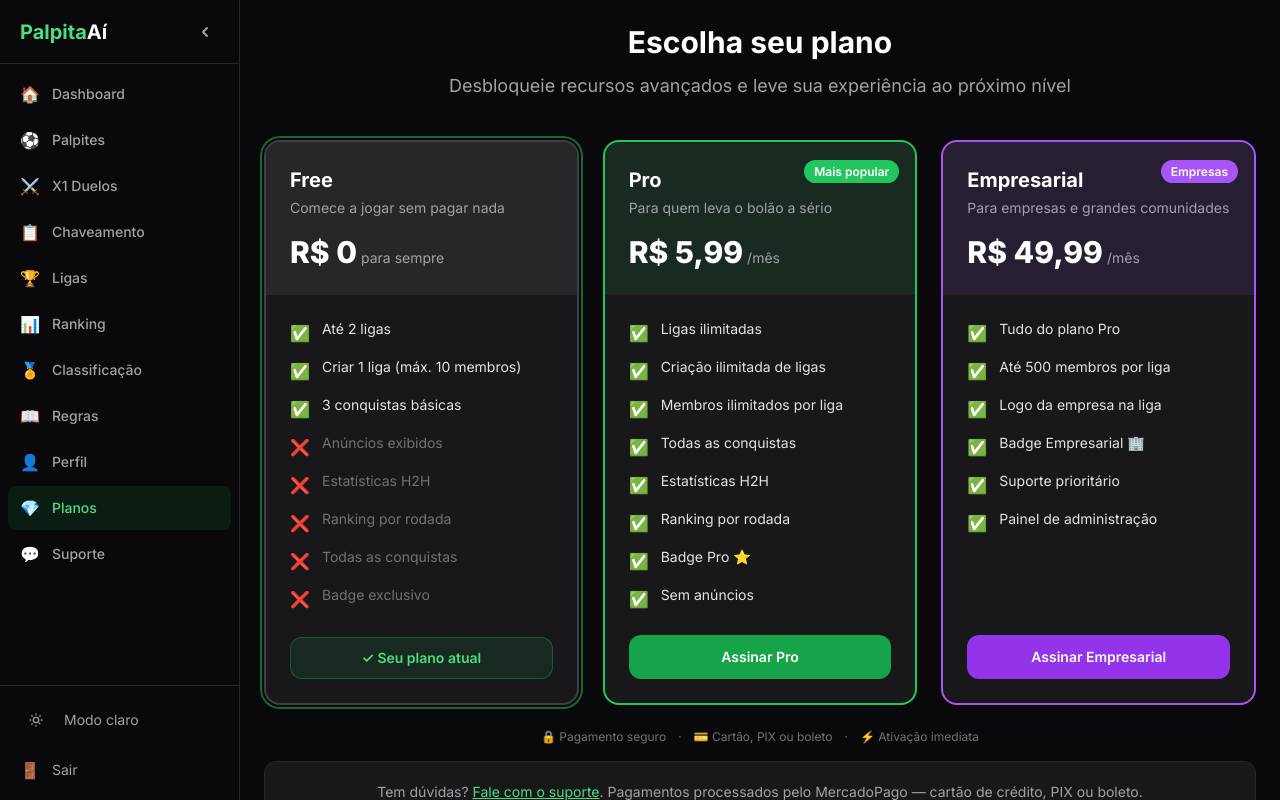
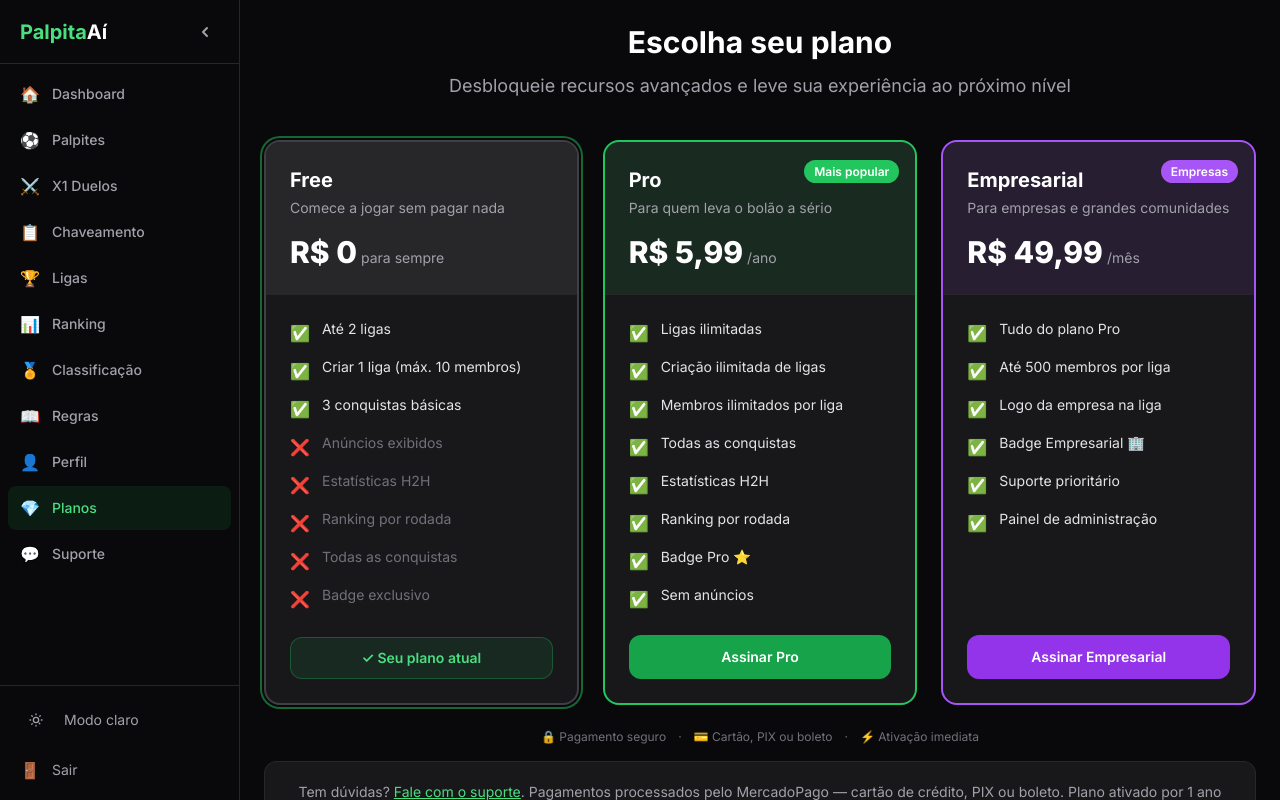
Before and after one commit to asilvatst21-a11y/claude, a Next.js app in the folder golnet/: page /pricing in a window 1280 px wide. Built offline with nearby package versions, Linux system fonts and the light colour scheme; no server answers; the database is empty; sample sign-in values are in the browser's storage.

Commit message:
feat: plano anual R$ 5,99/ano — ativação por 365 dias
- Checkout: label atualizado para "1 ano"
- Webhook: planExpiresAt = 365 dias (era 30)
- Pricing page: período "/ano", banner de sucesso "1 ano"

https://claude.ai/code/session_01DaWiy9tJ9KTbzsGQ1HPBUU

```diff
--- a/golnet/app/(dashboard)/pricing/page.tsx
+++ b/golnet/app/(dashboard)/pricing/page.tsx
@@ -43,7 +43,7 @@ const plans: {
     key: "PRO",
     name: "Pro",
     price: "R$ 5,99",
-    period: "/mês",
+    period: "/ano",
     description: "Para quem leva o bolão a sério",
     borderColor: "border-green-500",
     headerBg: "bg-green-500/10",
@@ -109,7 +109,7 @@ export default async function PricingPage({
           <span className="text-2xl">✅</span>
           <div>
             <p className="text-green-400 font-semibold">Pagamento confirmado!</p>
-            <p className="text-zinc-400 text-sm">Seu plano foi ativado por 30 dias. Bem-vindo!</p>
+            <p className="text-zinc-400 text-sm">Seu plano foi ativado por 1 ano. Bem-vindo!</p>
           </div>
         </div>
       )}
@@ -221,7 +221,7 @@ export default async function PricingPage({
           <Link href="/support" className="text-green-400 hover:text-green-300 underline">
             Fale com o suporte
           </Link>
-          . Pagamentos processados pelo MercadoPago — cartão de crédito, PIX ou boleto.
+          . Pagamentos processados pelo MercadoPago — cartão de crédito, PIX ou boleto. Plano ativado por 1 ano após confirmação.
         </p>
       </div>
     </div>
--- a/golnet/app/api/mercadopago/checkout/route.ts
+++ b/golnet/app/api/mercadopago/checkout/route.ts
@@ -3,8 +3,8 @@ import { auth } from "@/auth";
 import { prisma } from "@/lib/prisma";
 
 const PLANS: Record<string, { amount: number; label: string; planKey: "PRO" | "ENTERPRISE" }> = {
-  pro:        { amount: 5.99,  label: "PalpitaAí Pro — 30 dias",         planKey: "PRO" },
-  enterprise: { amount: 49.99, label: "PalpitaAí Empresarial — 30 dias", planKey: "ENTERPRISE" },
+  pro:        { amount: 5.99,  label: "PalpitaAí Pro — 1 ano",         planKey: "PRO" },
+  enterprise: { amount: 49.99, label: "PalpitaAí Empresarial — 1 ano", planKey: "ENTERPRISE" },
 };
 
 export async function GET(req: Request) {
--- a/golnet/app/api/mercadopago/webhook/route.ts
+++ b/golnet/app/api/mercadopago/webhook/route.ts
@@ -47,7 +47,7 @@ export async function POST(req: Request) {
     return NextResponse.json({ ok: true });
   }
 
-  const thirtyDays = new Date(Date.now() + 30 * 24 * 60 * 60 * 1000);
+  const oneYear = new Date(Date.now() + 365 * 24 * 60 * 60 * 1000);
 
   await prisma.$transaction([
     prisma.mercadoPagoPayment.upsert({
@@ -63,7 +63,7 @@ export async function POST(req: Request) {
     }),
     prisma.user.update({
       where: { id: userId },
-      data: { plan: planKey as "PRO" | "ENTERPRISE", planExpiresAt: thirtyDays },
+      data: { plan: planKey as "PRO" | "ENTERPRISE", planExpiresAt: oneYear },
     }),
   ]);
 
```
